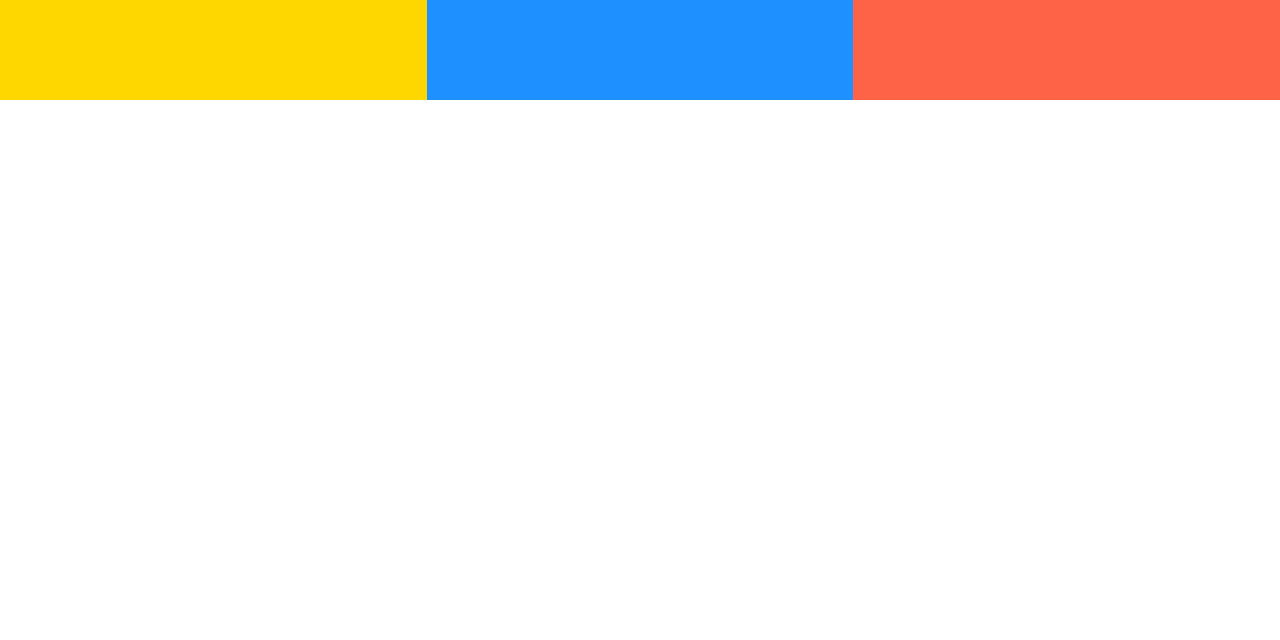
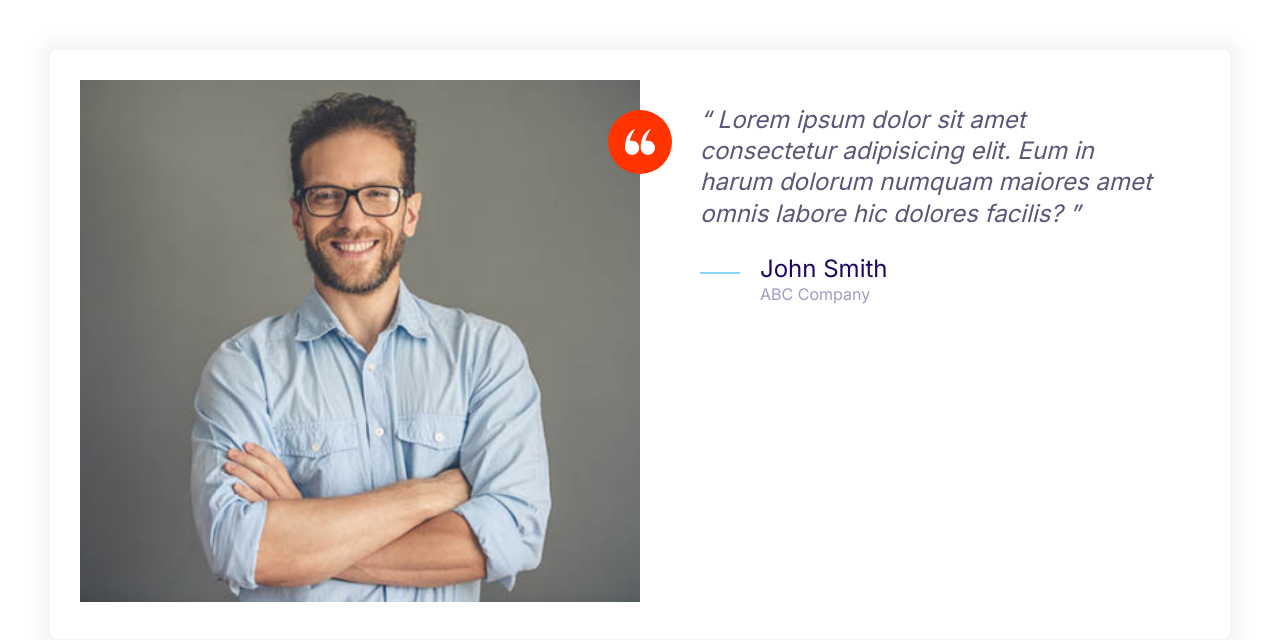
Before and after one commit to pryeshgohil/moshify, a plain HTML site: page index.html in a window 1280 px wide. Drawn offline with Linux system fonts and the light colour scheme.

Commit message:
Build the testimonial component.

```diff
--- a/css/styles.css
+++ b/css/styles.css
@@ -162,8 +162,17 @@ a {
     height: 40px;
 }
 
+.icon--small {
+    width: 30px;
+    height: 30px;
+}
+
 .icon--primary {
     fill: var(--color-primary);
+}
+
+.icon--white {
+    fill: #fff;
 }
 
 .icon-container {
@@ -174,6 +183,10 @@ a {
     display: inline-flex;
     justify-content: center;
     align-items: center;
+}
+
+.icon-container--accent {
+    background: var(--color-accent);
 }
 
 /* Buttons */
@@ -444,3 +457,33 @@ a {
         grid-template-columns: repeat(3, 1fr);
     }
 }
+
+/* Testimonials */
+.testimonial {
+    padding: 3rem;
+}
+
+.testimonial__image {
+    position: relative;
+}
+
+.testimonial__image > img {
+    width: 100%;
+}
+
+.testimonial__image > .icon-container {
+    position: absolute;
+    top: 3rem;
+    right: -32px;
+}
+
+@media screen and (min-width: 768px) {
+    .testimonial .quote,
+    .testimonial .quote__author {
+        font-size: 2.4rem;
+    }
+
+    .testimonial .quote {
+        margin-left: 6rem;
+    }
+}
--- a/index.html
+++ b/index.html
@@ -13,11 +13,37 @@
     <link rel="stylesheet" href="css/normalize.css" />
     <link rel="stylesheet" href="css/styles.css" />
   </head>
-  <body>
-    <div class="grid grid--1x3">
-      <div style="height: 100px; background: gold"></div>
-      <div style="height: 100px; background: dodgerblue"></div>
-      <div style="height: 100px; background: tomato"></div>
+  <body style="padding: 5rem">
+    <div class="card testimonial">
+      <div class="grid grid--1x2">
+        <div class="testimonial__image">
+          <img src="images/testimonial.jpg" alt="A happy, smiling customer" />
+          <span class="icon-container icon-container--accent">
+            <svg class="icon icon--white icon--small">
+              <use xlink:href="images/sprite.svg#quotes"></use>
+            </svg>
+          </span>
+        </div>
+        <blockquote class="quote">
+          <p class="quote__text">
+            Lorem ipsum dolor sit amet consectetur adipisicing elit. Eum in
+            harum dolorum numquam maiores amet omnis labore hic dolores facilis?
+          </p>
+          <footer>
+            <div class="media">
+              <div class="media__image">
+                <svg class="icon icon--primary quote__line">
+                  <use xlink:href="images/sprite.svg#line"></use>
+                </svg>
+              </div>
+              <div class="media__body">
+                <h3 class="media__title quote__author">John Smith</h3>
+                <p class="quote__organization">ABC Company</p>
+              </div>
+            </div>
+          </footer>
+        </blockquote>
+      </div>
     </div>
   </body>
 </html>
```
Also changed, not shown: components/testimonials.html (added, +31 -0 lines), images/testimonial.jpg (added).
